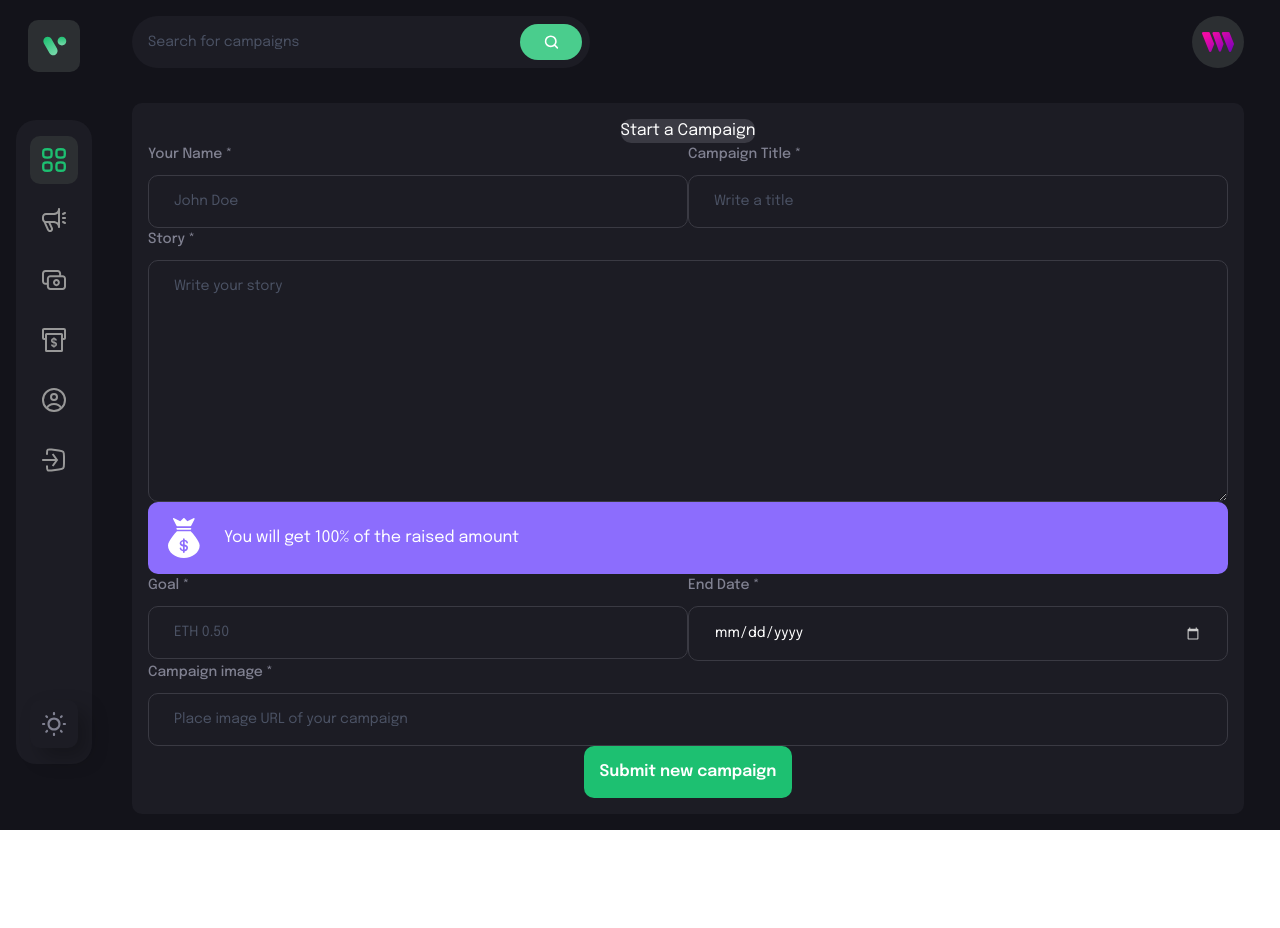
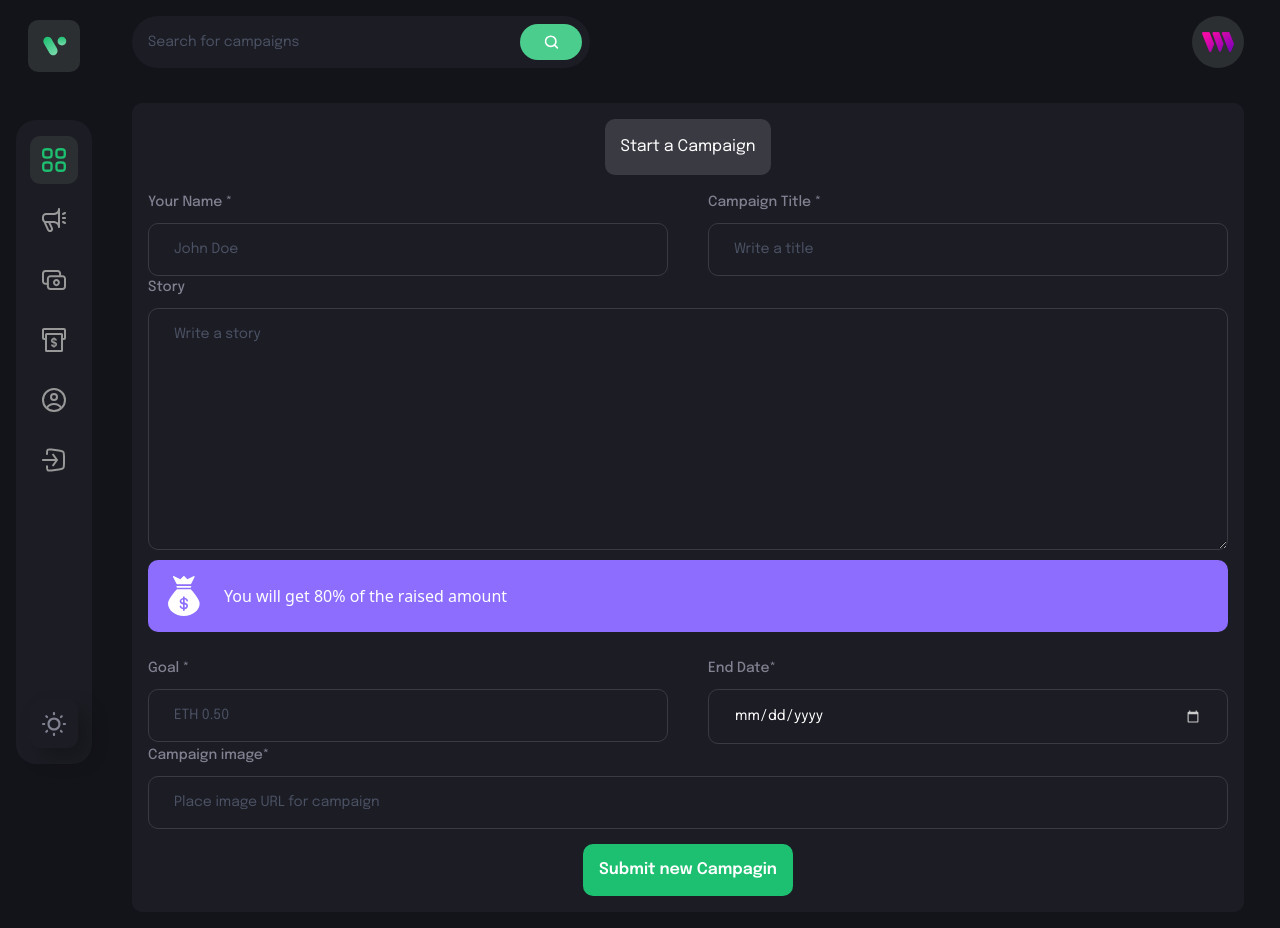
Before and after one commit to mohammedkharoda/CrowdFunding, a React (Vite) app in the folder client/: page /create-campaign in a window 1280 px wide. Before the commit the page ends 830 px from the top, so only its background shows below. Built offline with nearby package versions, Linux system fonts and the light colour scheme; what @thirdweb-dev/react would draw is missing.

Commit message:
added createForm

```diff
--- a/client/pages/CreateCampaign.jsx
+++ b/client/pages/CreateCampaign.jsx
@@ -1,132 +1,92 @@
-import React, { useState } from "react";
-import { useNavigate } from "react-router-dom";
-import { ethers } from "ethers";
-
-// import { useStateContext } from "../context";
-import { money } from "../src/assets";
-import { CustomButton, FromField } from "../src/components";
-import { checkIfImage } from "../src/utils";
+import React,{useState} from 'react'
+import {useNavigate} from 'react-router-dom'
+import {ethers} from 'ethers'
+import {money} from '../src/assets'
+import {CustomButton, FromField} from '../src/components'
+import FormField from '../src/components/FromField'
 
 const CreateCampaign = () => {
     const navigate = useNavigate();
     const [isLoading, setIsLoading] = useState(false);
     // const { createCampaign } = useStateContext();
     const [form, setForm] = useState({
-    name: "",
-    title: "",
-    description: "",
-    target: "",
-    deadline: "",
-    image: "",
+      name: '',
+      title: '',
+      description: '',
+      target: '',
+      deadline: '',
+      image: ''
     });
 
-  const handleFromFieldChange = (fieldName, e) => {
-    setForm({ ...form, [fieldName]: e.target.value });
-  };
+    const handleFormFieldChange = (fieldName, e) => {
+      setForm({ ...form, [fieldName]: e.target.value })
+    }
 
     const handleSubmit = async (e) => {
       e.preventDefault();
 
-    checkIfImage(form.image, async (exists) => {
-      if (exists) {
-        setIsLoading(true);
-        await createCampaign({
-          ...form,
-          target: ethers.utils.parseUnits(form.target, 18),
-        });
-        setIsLoading(false);
-        navigate("/");
-      } else {
-        alert("Provide valid image URL");
-        setForm({ ...form, image: "" });
+      console.log(form)
     }
-    });
-  };
-
     return (
-    <div className="bg-[#1c1c24] flex justify-center items-center flex-col rounded-[10px] sm:p-10 p-4">
-      {isLoading && <p>Loading...</p>}
-      <div className="flex justify-center items-center p-[16px] sm:min-w-[380px] bg-[#3a3a43] rounded-[10px]">
-        <h1 className="font-epilogue font-bold sm:text-[25px] text-[18px] leading-[38px] text-white">
-          Start a Campaign
-        </h1>
+    <div className='bg-[#1c1c24] flex justify-center items-center flex-col rounded-[10px] sm:p-10 p-4'>{isLoading && <div>Loading...</div>}
+    <div className="flex justify-center items-center sm:min-w-[380px] bg-[#3a3a43] rounded-[10px] mb-4">
+        <h1 className="font-epilogue font-bold sm:text-[25px] text-[18px] leading-[38px] text-white" style={{padding:'16px'}}>Start a Campaign</h1>
       </div>
-
-      <form
-        onSubmit={handleSubmit}
-        className="w-full mt-[65px] flex flex-col gap-[30px]"
-      >
-        <div className="flex flex-wrap gap-[40px]">
-          <FromField
+    <form onSubmit={handleSubmit} className='w-full mt-[65px] flex flex-col gap-[30px]'>
+    <div className="flex flex-wrap" style={{gap:"40px"}}>
+          <FormField
             labelName="Your Name *"
             placeholder="John Doe"
             inputType="text"
             value={form.name}
-            handleChange={(e) => handleFromFieldChange("name", e)}
+            handleChange={(e) => handleFormFieldChange('name', e)}
           />
-          <FromField
+          <FormField
             labelName="Campaign Title *"
             placeholder="Write a title"
             inputType="text"
             value={form.title}
-            handleChange={(e) => handleFromFieldChange("title", e)}
+            handleChange={(e) => handleFormFieldChange('title', e)}
           />
         </div>
+        <FormField labelName='Story' placeholder='Write a story' isTextArea value={form.description} handleChange={(e) => {handleFormFieldChange('description',e)}}/>
 
-        <FromField
-          labelName="Story *"
-          placeholder="Write your story"
-          isTextArea
-          value={form.description}
-          handleChange={(e) => handleFromFieldChange("description", e)}
-        />
-
-        <div className="w-full flex justify-start items-center p-4 bg-[#8c6dfd] h-[120px] rounded-[10px]">
-          <img
-            src={money}
-            alt="money"
-            className="w-[40px] h-[40px] object-contain"
-          />
-          <h4 className="font-epilogue font-bold text-[25px] text-white ml-[20px]">
-            You will get 100% of the raised amount
-          </h4>
+        <div className='w-full flex justify-start items-center p-4 bg-[#8c6dfd] h-[120px] rounded-[10px]' style={{marginTop:"10px"}}>
+            <img src={money} alt='money' className='w-[40px] h-[40px] object-contain'/>
+            <h4 className='font-epilouge font-bold text-[25px] text-white ml-[20px]'>You will get 80% of the raised amount</h4>
         </div>
 
-        <div className="flex flex-wrap gap-[40px]">
-          <FromField
+        <div className="flex flex-wrap" style={{gap:"40px" , marginTop:"25px"}}>
+          <FormField
             labelName="Goal *"
             placeholder="ETH 0.50"
             inputType="text"
             value={form.target}
-            handleChange={(e) => handleFromFieldChange("target", e)}
+            handleChange={(e) => {handleFormFieldChange('target',e)}}
           />
-          <FromField
-            labelName="End Date *"
+          <FormField
+            labelName="End Date*"
             placeholder="End Date"
             inputType="date"
             value={form.deadline}
-            handleChange={(e) => handleFromFieldChange("deadline", e)}
+            handleChange={(e) => {handleFormFieldChange('deadline',e)}}
           />
         </div>
 
-        <FromField
-          labelName="Campaign image *"
-          placeholder="Place image URL of your campaign"
+          <FormField
+            labelName="Campaign image*"
+            placeholder="Place image URL for campaign"
             inputType="url"
             value={form.image}
-          handleChange={(e) => handleFromFieldChange("image", e)}
+            handleChange={(e) => {handleFormFieldChange('image',e)}}
           />
 
-        <div className="flex justify-center items-center mt-[40px]">
-          <CustomButton
-            btnType="submit"
-            title="Submit new campaign"
-            styles="bg-[#1dc071]"
-          />
+        <div className='flex justify-center items-center' style={{marginTop:"15px"}}>
+            <CustomButton btnType='submit' title='Submit new Campagin' styles='bg-[#1dc071]'/>
           </div>
     </form>
     </div>
-  );
-};
+  )
+}
 
-export default CreateCampaign;
+export default CreateCampaign
--- /dev/null
+++ b/client/src/context/index.js
@@ -0,0 +1,16 @@
+import React, { useContext, createContext } from "react";
+import {
+  useAddress,
+  useContract,
+  useMetamask,
+  useContractWrite,
+} from "@thirdweb-dev/react";
+
+import { ethers } from "ethers";
+
+const StateContext = createContext();
+
+export const StateContextProvider = ({ children }) => {
+  const { contract } = useContract();
+  //   REMAING FUNCTIONS ARE CODED FROM HERE
+};
```
Lines whose indentation alone changed are shown as unchanged.
